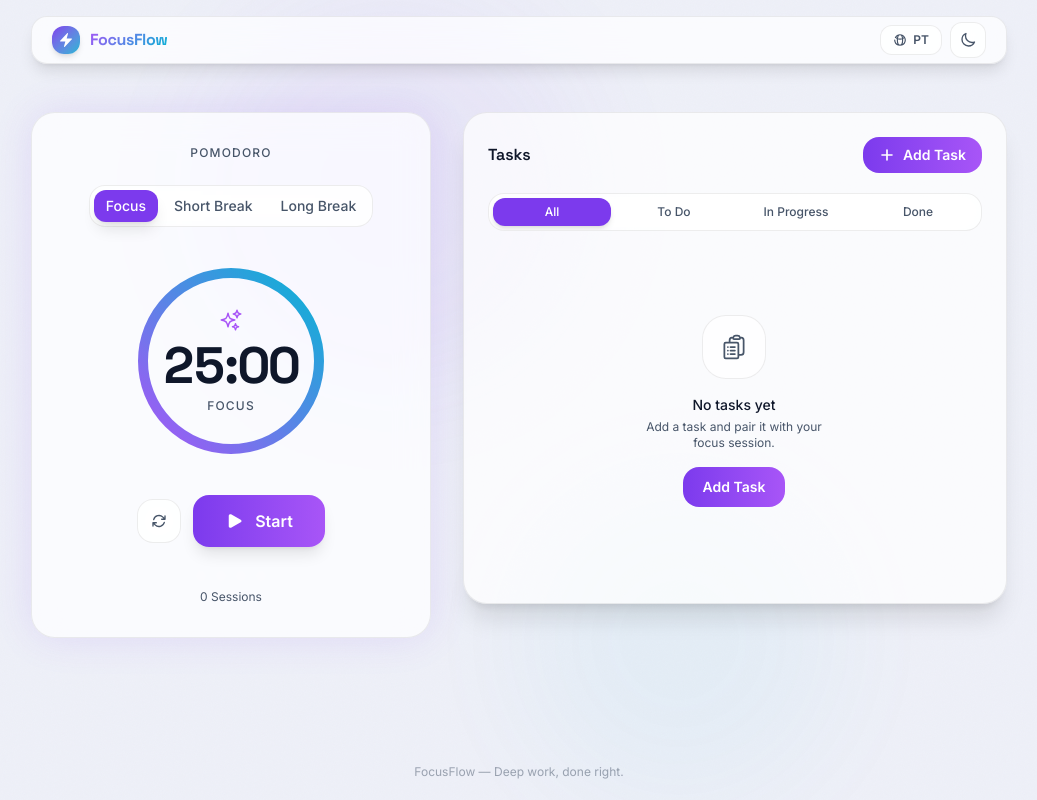
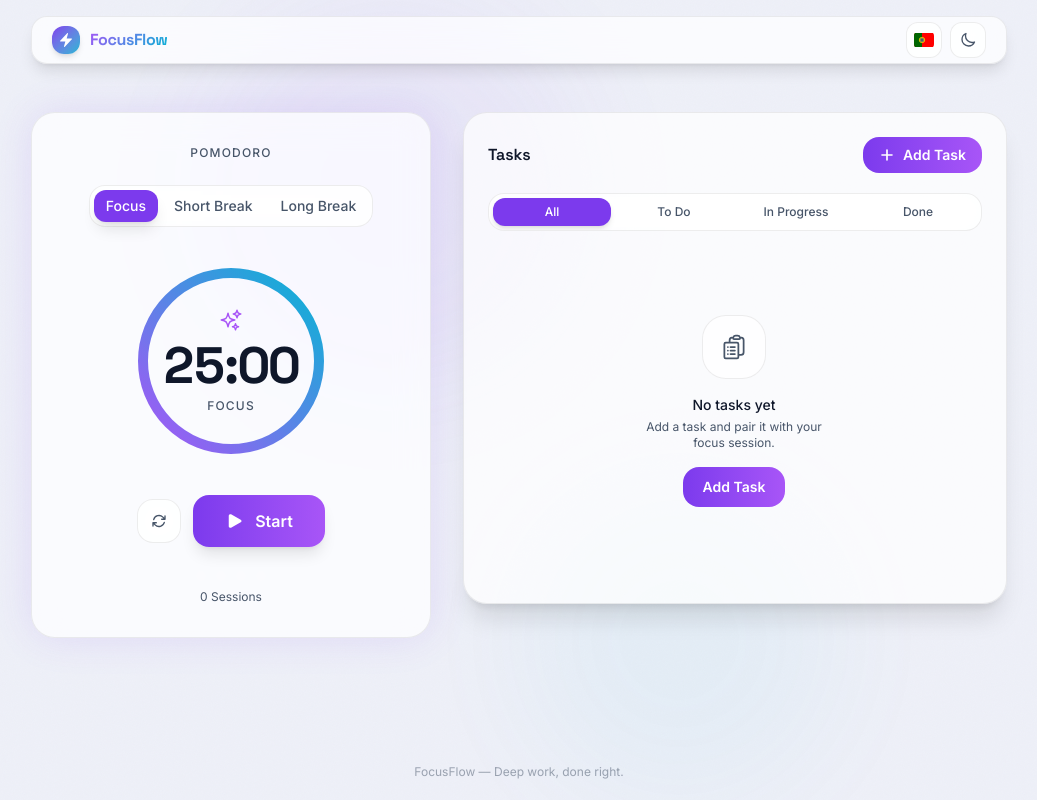
Before and after one commit to osvaldocesargarcia/focus_flow_app, an Angular app: page /app in a window 1280 px wide. Shown: the whole page, without its empty margins (121-1158 px from the left). Built offline with nearby package versions, Linux system fonts and the light colour scheme.

Commit message:
[FEAT] replace language toggle text with flag SVGs on home and app pages

```diff
--- a/src/app/pages/app-page/app-page.html
+++ b/src/app/pages/app-page/app-page.html
@@ -49,15 +49,32 @@
           <!-- Language toggle -->
           <button
             (click)="i18n.toggle()"
-            class="flex items-center gap-1.5 px-3 py-1.5 rounded-xl text-xs font-semibold
-                   text-muted hover:text-text glass hover:bg-white/10
-                   transition-all duration-200 cursor-pointer"
+            class="w-9 h-9 rounded-xl flex items-center justify-center glass
+                   hover:bg-white/10 transition-all duration-200 cursor-pointer overflow-hidden"
             [attr.aria-label]="'Switch to ' + (i18n.lang() === 'en' ? 'Portuguese' : 'English')">
-            <svg class="w-3.5 h-3.5" viewBox="0 0 24 24" fill="none" stroke="currentColor" stroke-width="2">
-              <path stroke-linecap="round" stroke-linejoin="round"
-                d="M12 21a9.004 9.004 0 0 0 8.716-6.747M12 21a9.004 9.004 0 0 1-8.716-6.747M12 21c2.485 0 4.5-4.03 4.5-9S14.485 3 12 3m0 18c-2.485 0-4.5-4.03-4.5-9S9.515 3 12 3m0 0a8.997 8.997 0 0 1 7.843 4.582M12 3a8.997 8.997 0 0 0-7.843 4.582m15.686 0A11.953 11.953 0 0 1 12 10.5c-2.998 0-5.74-1.1-7.843-2.918m15.686 0A8.959 8.959 0 0 1 21 12c0 .778-.099 1.533-.284 2.253M3 12a8.954 8.954 0 0 0 .284 2.253"/>
-            </svg>
-            {{ i18n.lang() === 'en' ? 'PT' : 'EN' }}
+            @if (i18n.lang() === 'en') {
+              <!-- Portugal flag -->
+              <svg class="w-5 h-4 rounded-sm" viewBox="0 0 20 14" xmlns="http://www.w3.org/2000/svg">
+                <rect width="20" height="14" fill="#FF0000"/>
+                <rect width="8" height="14" fill="#006600"/>
+                <circle cx="8" cy="7" r="2.8" fill="#FFD700" stroke="#FFD700" stroke-width="0.3"/>
+                <circle cx="8" cy="7" r="2.2" fill="#003399" stroke="#FFD700" stroke-width="0.4"/>
+                <circle cx="8" cy="7" r="1.4" fill="none" stroke="#FFD700" stroke-width="0.5"/>
+              </svg>
+            } @else {
+              <!-- USA flag -->
+              <svg class="w-5 h-4 rounded-sm" viewBox="0 0 20 14" xmlns="http://www.w3.org/2000/svg">
+                <rect width="20" height="14" fill="#FFFFFF"/>
+                <rect width="20" height="1.08" y="0"    fill="#B22234"/>
+                <rect width="20" height="1.08" y="2.15" fill="#B22234"/>
+                <rect width="20" height="1.08" y="4.31" fill="#B22234"/>
+                <rect width="20" height="1.08" y="6.46" fill="#B22234"/>
+                <rect width="20" height="1.08" y="8.62" fill="#B22234"/>
+                <rect width="20" height="1.08" y="10.77" fill="#B22234"/>
+                <rect width="20" height="1.08" y="12.92" fill="#B22234"/>
+                <rect width="8"  height="7.54" fill="#3C3B6E"/>
+              </svg>
+            }
           </button>
 
           <!-- Dark mode toggle -->
--- a/src/app/pages/home/home.html
+++ b/src/app/pages/home/home.html
@@ -43,15 +43,32 @@
           <!-- Language toggle -->
           <button
             (click)="i18n.toggle()"
-            class="flex items-center gap-1.5 px-3 py-1.5 rounded-xl text-xs font-semibold
-                   text-muted hover:text-text glass hover:bg-white/10
-                   transition-all duration-200 cursor-pointer"
+            class="w-9 h-9 rounded-xl flex items-center justify-center glass
+                   hover:bg-white/10 transition-all duration-200 cursor-pointer overflow-hidden"
             [attr.aria-label]="'Switch to ' + (i18n.lang() === 'en' ? 'Portuguese' : 'English')">
-            <svg class="w-3.5 h-3.5" viewBox="0 0 24 24" fill="none" stroke="currentColor" stroke-width="2">
-              <path stroke-linecap="round" stroke-linejoin="round"
-                d="M12 21a9.004 9.004 0 0 0 8.716-6.747M12 21a9.004 9.004 0 0 1-8.716-6.747M12 21c2.485 0 4.5-4.03 4.5-9S14.485 3 12 3m0 18c-2.485 0-4.5-4.03-4.5-9S9.515 3 12 3m0 0a8.997 8.997 0 0 1 7.843 4.582M12 3a8.997 8.997 0 0 0-7.843 4.582m15.686 0A11.953 11.953 0 0 1 12 10.5c-2.998 0-5.74-1.1-7.843-2.918m15.686 0A8.959 8.959 0 0 1 21 12c0 .778-.099 1.533-.284 2.253M3 12a8.954 8.954 0 0 0 .284 2.253"/>
-            </svg>
-            {{ i18n.lang() === 'en' ? 'PT' : 'EN' }}
+            @if (i18n.lang() === 'en') {
+              <!-- Portugal flag -->
+              <svg class="w-5 h-4 rounded-sm" viewBox="0 0 20 14" xmlns="http://www.w3.org/2000/svg">
+                <rect width="20" height="14" fill="#FF0000"/>
+                <rect width="8" height="14" fill="#006600"/>
+                <circle cx="8" cy="7" r="2.8" fill="#FFD700" stroke="#FFD700" stroke-width="0.3"/>
+                <circle cx="8" cy="7" r="2.2" fill="#003399" stroke="#FFD700" stroke-width="0.4"/>
+                <circle cx="8" cy="7" r="1.4" fill="none" stroke="#FFD700" stroke-width="0.5"/>
+              </svg>
+            } @else {
+              <!-- USA flag -->
+              <svg class="w-5 h-4 rounded-sm" viewBox="0 0 20 14" xmlns="http://www.w3.org/2000/svg">
+                <rect width="20" height="14" fill="#FFFFFF"/>
+                <rect width="20" height="1.08" y="0"    fill="#B22234"/>
+                <rect width="20" height="1.08" y="2.15" fill="#B22234"/>
+                <rect width="20" height="1.08" y="4.31" fill="#B22234"/>
+                <rect width="20" height="1.08" y="6.46" fill="#B22234"/>
+                <rect width="20" height="1.08" y="8.62" fill="#B22234"/>
+                <rect width="20" height="1.08" y="10.77" fill="#B22234"/>
+                <rect width="20" height="1.08" y="12.92" fill="#B22234"/>
+                <rect width="8"  height="7.54" fill="#3C3B6E"/>
+              </svg>
+            }
           </button>
 
           <!-- Dark mode toggle -->
```
